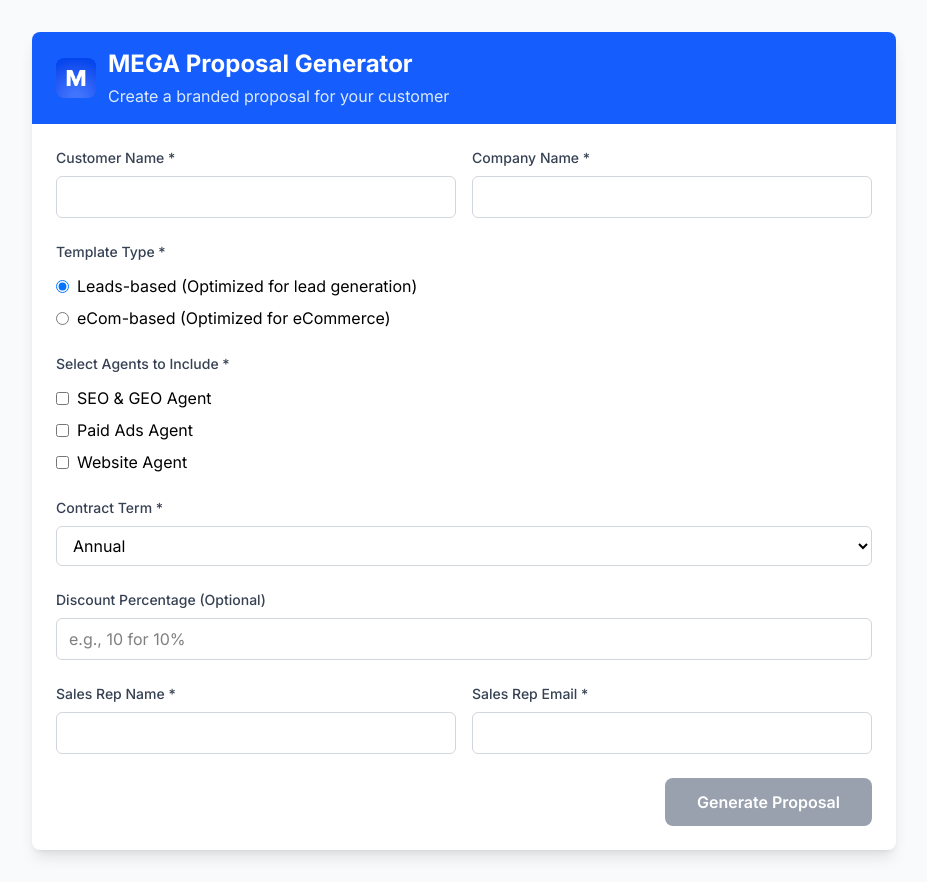
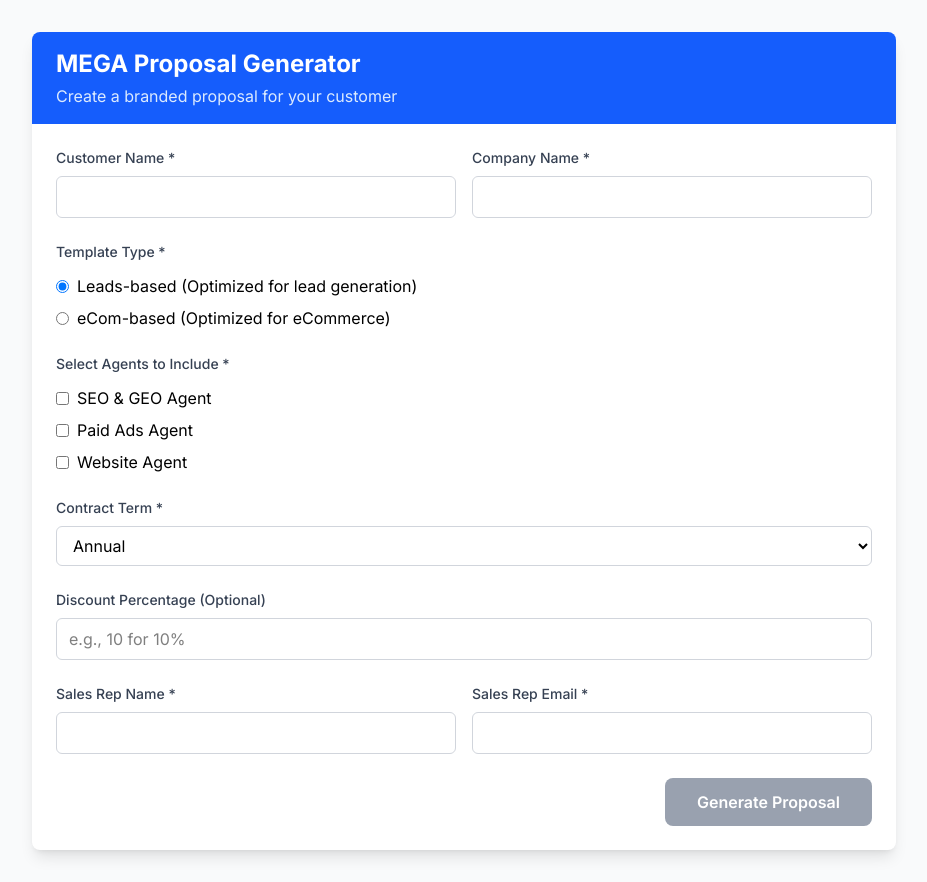
Before and after one commit to megaclaw-reader/mega-proposals, a Next.js app: page /create in a window 1280 px wide. Shown: the whole page, without its empty margins (176-1103 px from the left). Built offline with nearby package versions, Linux system fonts and the light colour scheme.

Commit message:
Use MEGA wordmark logo, remove square M icon

```diff
--- a/src/app/create/page.tsx
+++ b/src/app/create/page.tsx
@@ -58,12 +58,9 @@ export default function CreateProposal() {
       <div className="max-w-4xl mx-auto py-8 px-4">
         <div className="bg-white rounded-lg shadow-lg overflow-hidden">
           <div className="bg-blue-600 px-6 py-4">
-            <div className="flex items-center gap-3">
-              <img src="/mega-logo.png" alt="MEGA" className="h-10 w-10 rounded-lg" />
-              <div>
-                <h1 className="text-2xl font-bold text-white">MEGA Proposal Generator</h1>
-                <p className="text-blue-100 mt-1">Create a branded proposal for your customer</p>
-              </div>
+            <div>
+              <h1 className="text-2xl font-bold text-white">MEGA Proposal Generator</h1>
+              <p className="text-blue-100 mt-1">Create a branded proposal for your customer</p>
             </div>
           </div>
 
--- a/src/app/proposal/[id]/page.tsx
+++ b/src/app/proposal/[id]/page.tsx
@@ -122,9 +122,8 @@ export default function ProposalPage() {
         <div className="bg-white border-b-4 border-blue-600 px-8 py-8">
           <div className="flex justify-between items-start">
             <div>
-              <div className="flex items-center gap-3 mb-2">
-                <img src="/mega-logo.png" alt="MEGA" className="h-12 w-12 rounded-lg" />
-                <h1 className="text-4xl font-bold text-blue-600">MEGA</h1>
+              <div className="mb-2">
+                <img src="/mega-wordmark.svg" alt="MEGA" className="h-8" />
               </div>
               <h2 className="text-2xl font-bold text-gray-900">Proposal</h2>
               <p className="text-lg text-gray-600 mt-2">
```
